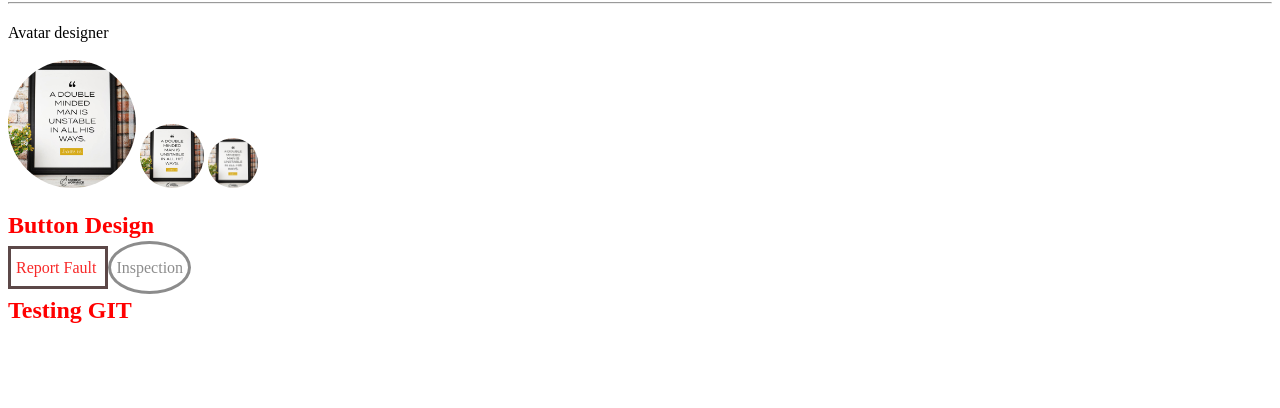
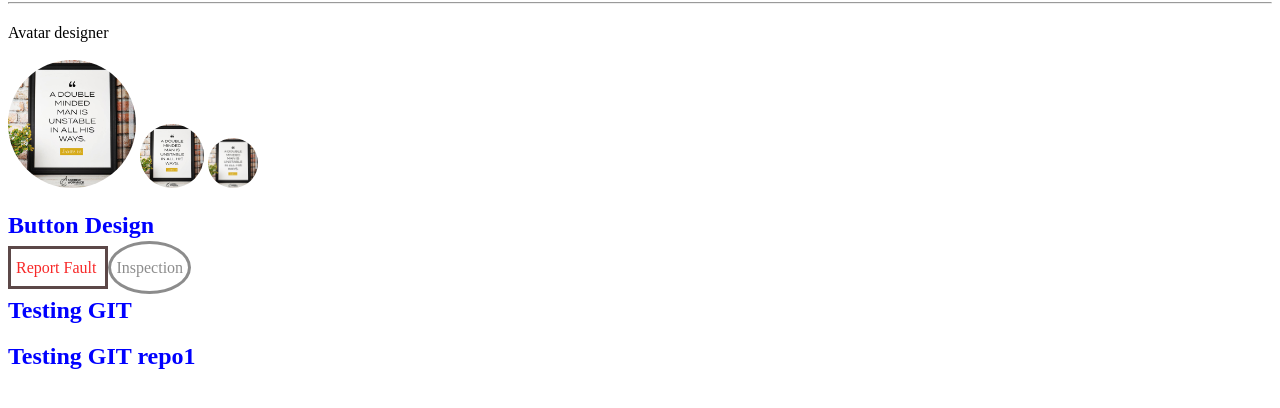
Before and after one commit to XplaSir/hittrainer, a plain HTML site: page index.html in a window 1280 px wide. Shown: the part 78-486 px from the top of the page. Drawn offline with Linux system fonts and the light colour scheme.

Commit message:
stylesheet change

```diff
--- a/css/styles.css
+++ b/css/styles.css
@@ -2,5 +2,5 @@
 @import url("components/buttons.css");
 
 h2 {
-    color: red;
+    color: blue;
 }
--- a/index.html
+++ b/index.html
@@ -28,6 +28,7 @@
     <a href="#" class="btn-rounded"> Inspection </a>
 
     <h2> Testing GIT</h2>
+    <h2> Testing GIT repo1 </h2>
 
 
 </body>
```
